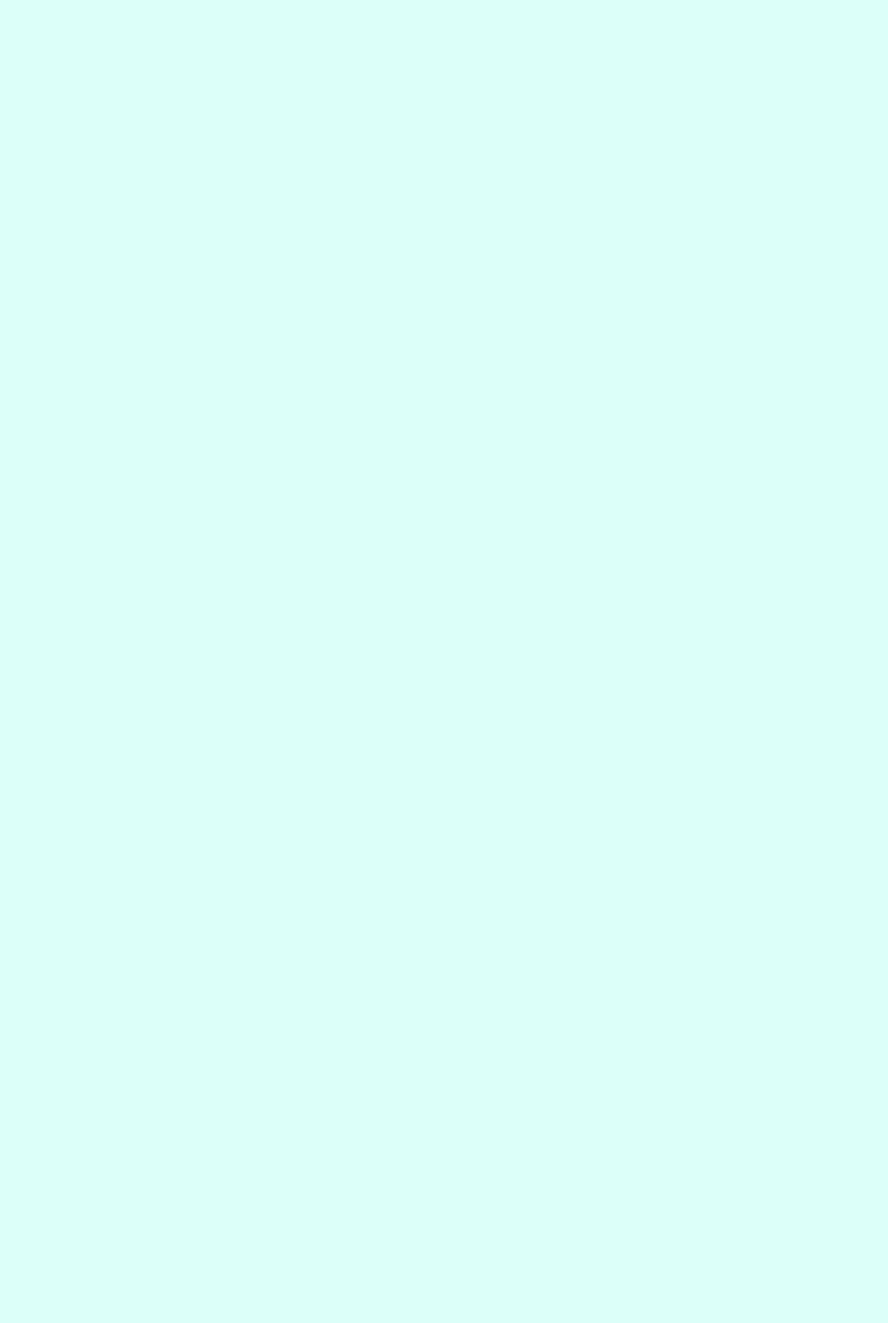
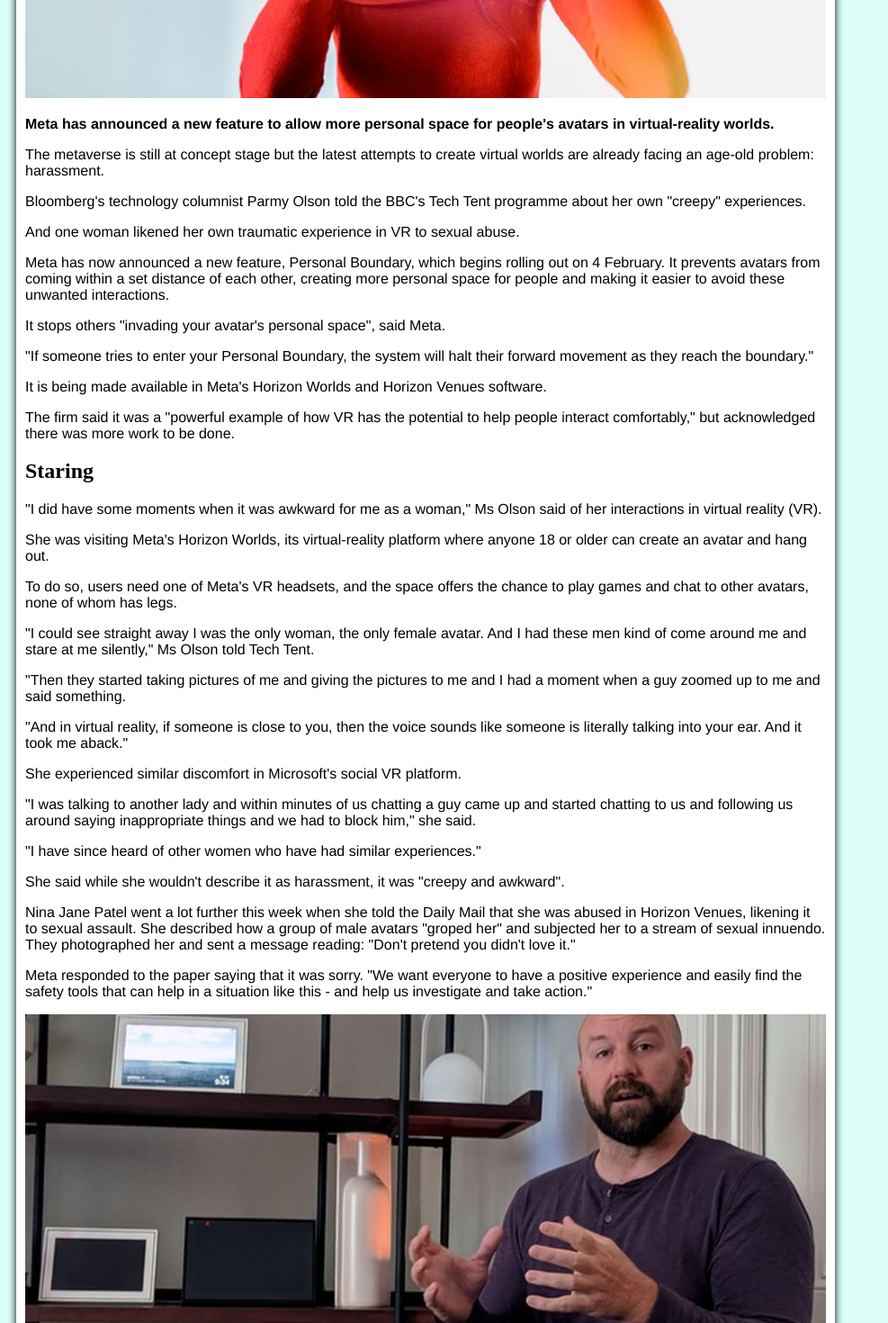
Before and after one commit to Adityaadpandey/web-news, a React (Create React App) app: page /9 in a window 1280 px wide. Shown: the part 500-1970 px from the top of the page at 90% size, without its empty margins (0-987 px from the left). Before the commit the page ends 800 px from the top, so only its background shows below. Built offline with nearby package versions, Linux system fonts and the light colour scheme.

Commit message:
a9 in progress

```diff
--- a/src/App.js
+++ b/src/App.js
@@ -8,6 +8,8 @@ import A4 from './html/A4';
 import A5 from './html/A5';
 import A6 from './html/A6';
 import A7 from './html/A7';
+import A8 from './html/A8';
+import A9 from './html/A9';
 
 
 function App() {
@@ -36,6 +38,11 @@ function App() {
           <Route exact path="/7">
             <A7/>
           </Route>
+          <Route exact path="/8">
+            <A8/>
+          </Route><Route exact path="/9">
+            <A9/>
+          </Route>
           <Route exact path="/">
             <Home />
           </Route>
--- /dev/null
+++ b/src/html/A9.js
@@ -0,0 +1,93 @@
+import React from "react";
+import a9im1 from "../images/a9im.jpeg"
+import a9im2 from "../images/a9im2.jpeg"
+
+;
+
+const A9 = () => {
+  return (
+    <>
+      <div className="row">
+        <div className="column left first">
+          <h1>Meta moves to tackle creepy behaviour in virtual reality</h1>
+<img src={a9im1} alt="" />
+          <p>
+            <b>
+              Meta has announced a new feature to allow more personal space for
+              people's avatars in virtual-reality worlds.
+            </b>
+          </p>
+          <p>
+            The metaverse is still at concept stage but the latest attempts to
+            create virtual worlds are already facing an age-old problem:
+            harassment.
+          </p>
+
+          <p>
+            Bloomberg's technology columnist Parmy Olson told the BBC's Tech
+            Tent programme about her own "creepy" experiences.
+          </p>
+
+          <p>
+            And one woman likened her own traumatic experience in VR to sexual
+            abuse.
+          </p>
+
+          <p>
+            Meta has now announced a new feature, Personal Boundary, which
+            begins rolling out on 4 February. It prevents avatars from coming
+            within a set distance of each other, creating more personal space
+            for people and making it easier to avoid these unwanted
+            interactions.
+          </p>
+
+          <p>
+            It stops others "invading your avatar's personal space", said Meta.
+          </p>
+<p>"If someone tries to enter your Personal Boundary, the system will halt their forward movement as they reach the boundary." </p>
+
+<p>It is being made available in Meta's Horizon Worlds and Horizon Venues software. </p>
+
+<p>The firm said it was a "powerful example of how VR has the potential to help people interact comfortably," but acknowledged there was more work to be done.</p>
+<h2>Staring
+</h2>
+<p>"I did have some moments when it was awkward for me as a woman," Ms Olson said of her interactions in virtual reality (VR).</p>
+
+<p>She was visiting Meta's Horizon Worlds, its virtual-reality platform where anyone 18 or older can create an avatar and hang out.</p>
+
+<p>To do so, users need one of Meta's VR headsets, and the space offers the chance to play games and chat to other avatars, none of whom has legs.</p>
+
+<p>"I could see straight away I was the only woman, the only female avatar. And I had these men kind of come around me and stare at me silently," Ms Olson told Tech Tent.</p>
+
+<p>"Then they started taking pictures of me and giving the pictures to me and I had a moment when a guy zoomed up to me and said something.</p>
+
+<p>"And in virtual reality, if someone is close to you, then the voice sounds like someone is literally talking into your ear. And it took me aback."</p>
+
+<p>She experienced similar discomfort in Microsoft's social VR platform.</p>
+
+<p>"I was talking to another lady and within minutes of us chatting a guy came up and started chatting to us and following us around saying inappropriate things and we had to block him," she said.</p>
+
+<p>"I have since heard of other women who have had similar experiences."</p>
+
+<p>She said while she wouldn't describe it as harassment, it was "creepy and awkward".</p>
+
+<p>Nina Jane Patel went a lot further this week when she told the Daily Mail that she was abused in Horizon Venues, likening it to sexual assault. She described how a group of male avatars "groped her" and subjected her to a stream of sexual innuendo. They photographed her and sent a message reading: "Don't pretend you didn't love it."</p>
+
+<p>Meta responded to the paper saying that it was sorry. "We want everyone to have a positive experience and easily find the safety tools that can help in a situation like this - and help us investigate and take action."</p>
+<img src={a9im2} alt="" />
+<p>Moderating content in the nascent metaverse is going to be challenging, and Meta's chief technology officer, Andrew Bosworth, admitted that it would offer both "greater opportunities and greater threats".</p>
+
+<p>"It could feel a lot more real to me, if you were being abusive towards me because it feels a lot more like physical space," he said in an interview with the BBC late last year.</p>
+
+<p>But he said people in virtual roles would have "a great deal more power" over their environments.</p>
+
+<p>"If I were to mute you, you would cease to exist for me and your ability to do harm to me is immediately nullified."</p>
+
+
+        </div>
+      </div>
+    </>
+  );
+};
+
+export default A9;
```
Also changed, not shown: src/html/A8.js (+4 -4 lines), src/images/a9im.jpeg (added), src/images/a9im2.jpeg (added).
